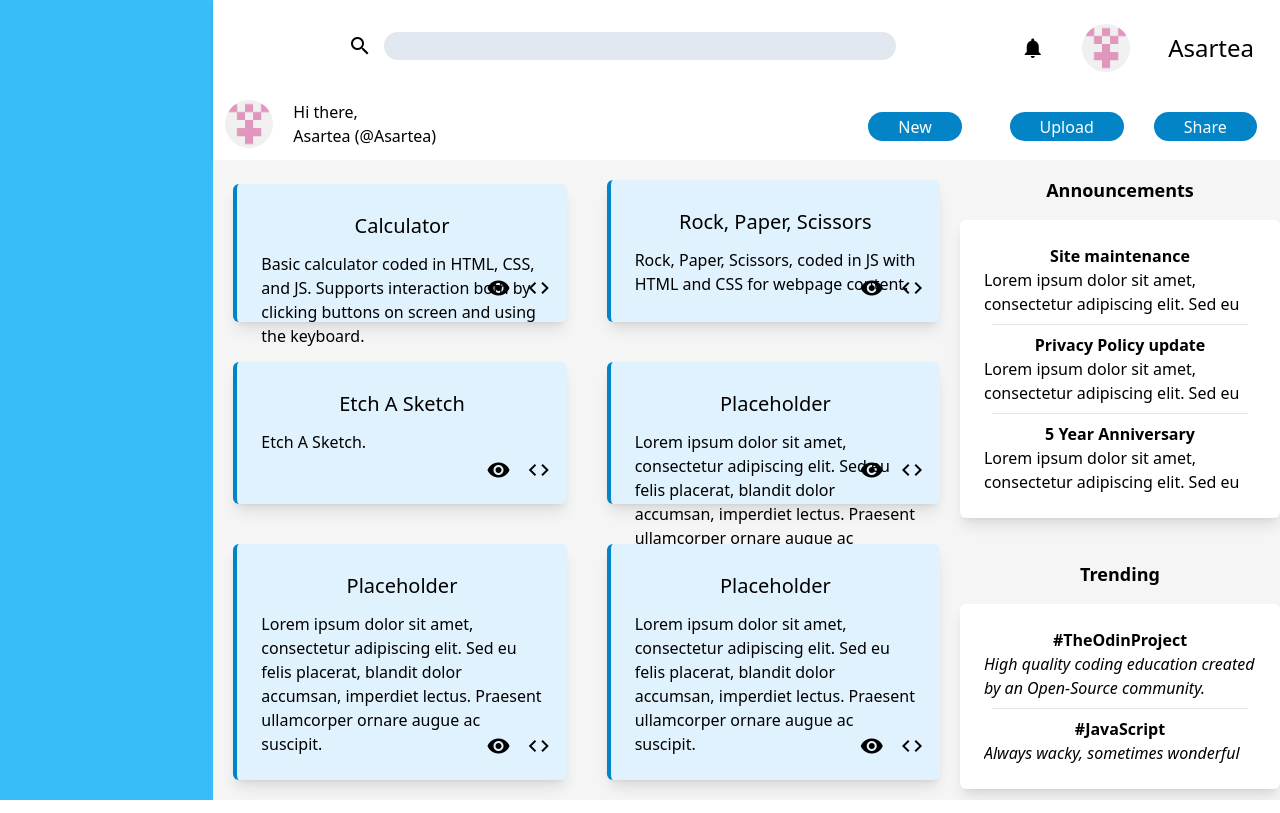
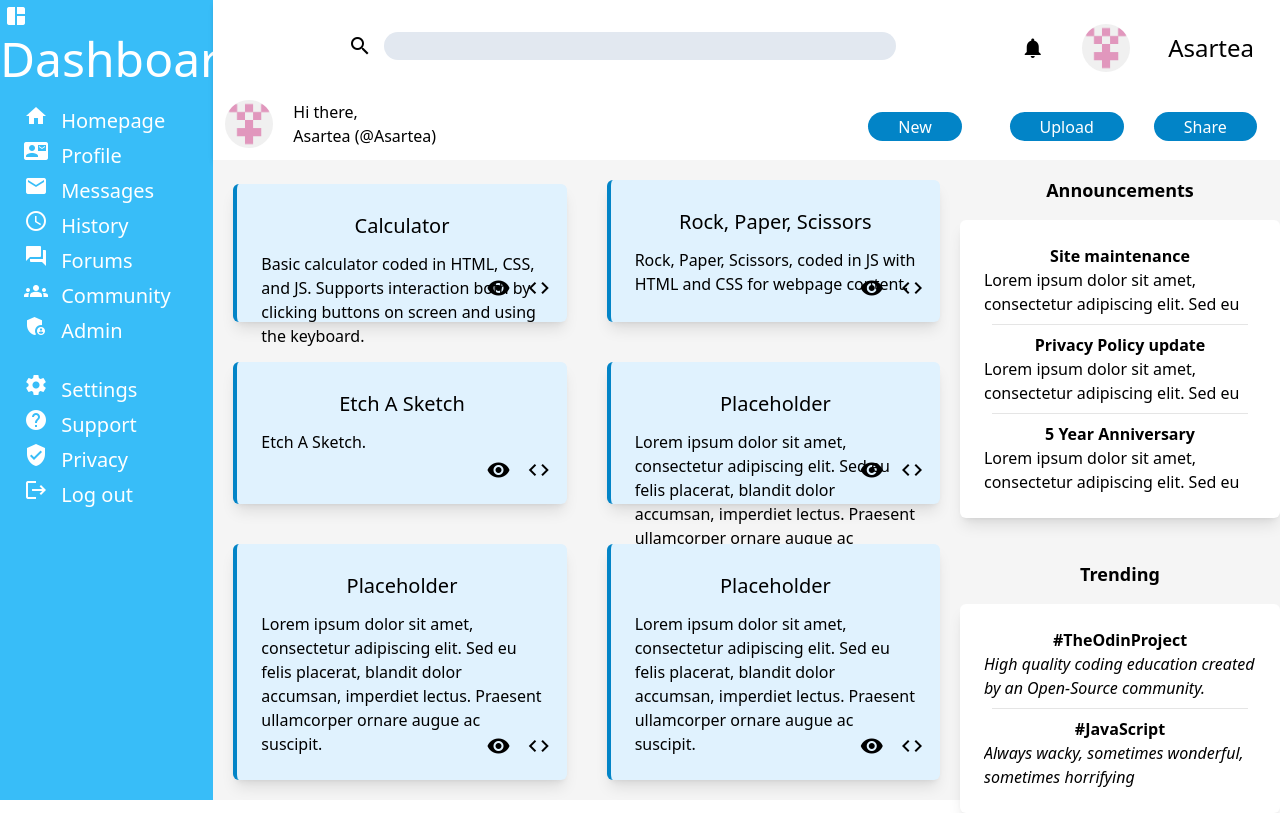
Before and after one commit to Asartea/odin-admin-page, a website: page index.html in a window 1280 px wide. Drawn offline with nearby package versions, Linux system fonts and the light colour scheme.

Commit message:
Do Sidebar

```diff
--- a/index.html
+++ b/index.html
@@ -14,7 +14,61 @@
 
 <body>
     <div class="grid grid-cols-6 grid-rows-5 h-screen w-screen">
-        <div class="sidebar bg-sky-400 col-span-1 row-span-full">
+        <div class="sidebar bg-sky-400 col-span-1 row-span-full text-white text-xl">
+            <div>
+                <div>
+                    <span class="material-icons md-light md-48 p-1">space_dashboard</span>
+                    <span class="text-5xl">Dashboard</span>
+                </div>
+            </div>
+            <div class="m-5">
+                <div class="m-1">
+                    <span class="material-icons md-light mr-2">home</span>
+                    <span>Homepage</span>
+                </div>
+                <div class="m-1">
+                    <span class="material-icons md-light mr-2">contact_mail</span>
+                    <span>Profile</span>
+                </div>
+                <div class="m-1">
+                    <span class="material-icons md-light mr-2">mail</span>
+                    <span>Messages</span>
+                </div>
+                <div class="m-1">
+                    <span class="material-icons md-light mr-2">schedule</span>
+                    <span>History</span>
+                </div>
+                <div class="m-1">
+                    <span class="material-icons md-light mr-2">forum</span>
+                    <span>Forums</span>
+                </div>
+                <div class="m-1">
+                    <span class="material-icons md-light mr-2">groups</span>
+                    <span>Community</span>
+                </div>
+                <div class="m-1">
+                    <span class="material-icons md-light mr-2">admin_panel_settings</span>
+                    <span>Admin</span>
+                </div>
+            </div>
+            <div class="m-5 mt-7">
+                <div class="m-1">
+                    <span class="material-icons md-light mr-2">settings</span>
+                    <span>Settings</span>
+                </div>
+                <div class="m-1">
+                    <span class="material-icons md-light mr-2">help</span>
+                    <span>Support</span>
+                </div>
+                <div class="m-1">
+                    <span class="material-icons md-light mr-2">verified_user</span>
+                    <span>Privacy</span>
+                </div>
+                <div class="m-1">
+                    <span class="material-icons md-light mr-2">logout</span>
+                    <span>Log out</span>
+                </div>
+            </div>
         </div>
         <nav class="navbar shadow-md col-start-2 col-end-5">
             <div class="navbar-top">
@@ -195,10 +249,11 @@
                     <div class="col-start-1 col-end-1 row-start-2 row-end-2">
                         <h2 class="text-l font-semibold text-center">#JavaScript</h2>
                         <div class="max-h-12 text-clip overflow-clip italic">
-                            Always wacky, sometimes wonderful
+                            Always wacky, sometimes wonderful, sometimes horrifying
                         </div>
                     </div>
                 </div>
+            </div>
         </main>
     </div>
 </body>
```
Also changed, not shown: dist/output.css.
